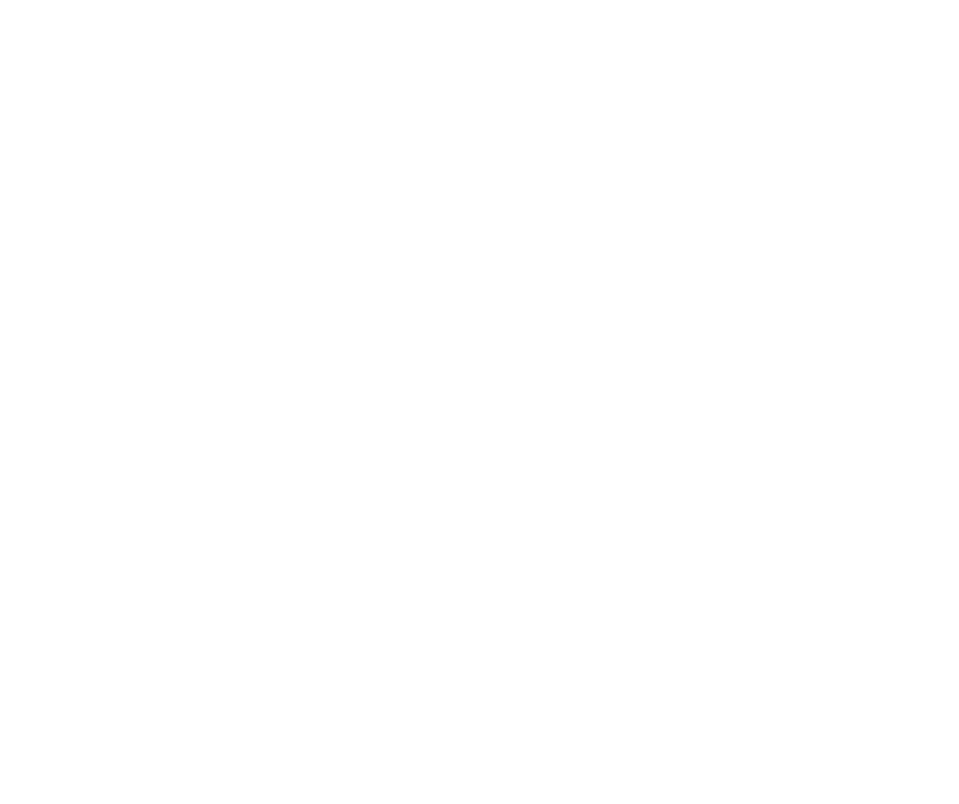
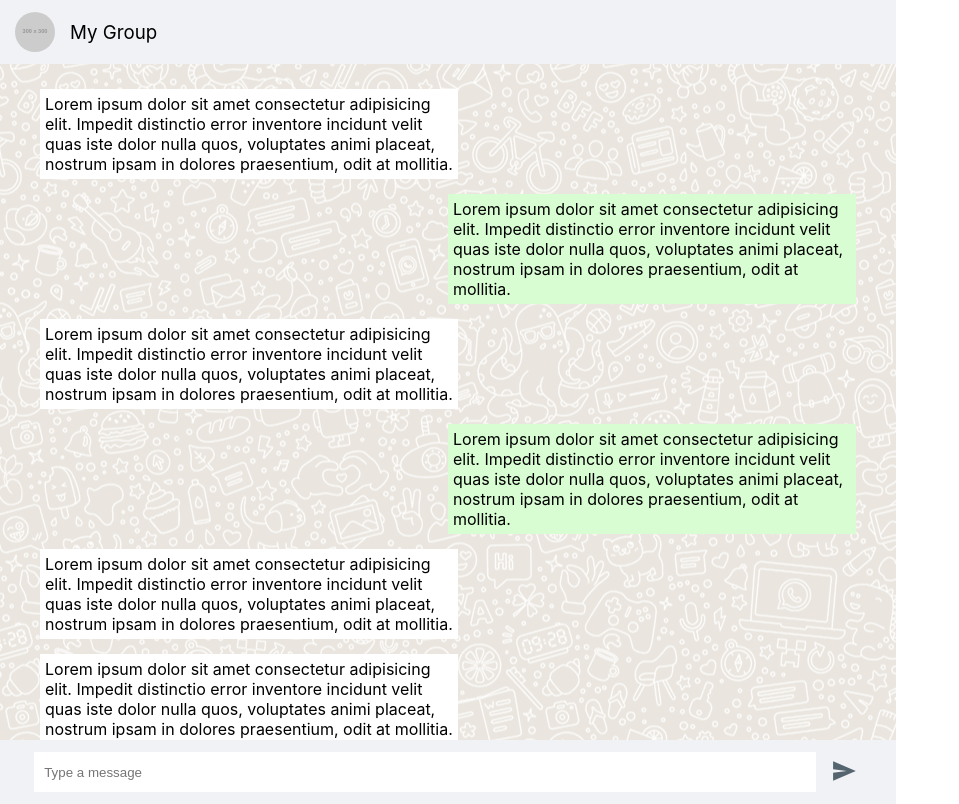
Before and after one commit to avinashnadkar/group-chat-web-app, a React (Create React App) app: page / in a window 1280 px wide. Shown: the whole page, without its empty margins (0-959 px from the left). Built offline with nearby package versions, Linux system fonts and the light colour scheme.

Commit message:
created chat window layout with basic styling

```diff
--- a/src/App.js
+++ b/src/App.js
@@ -1,7 +1,9 @@
+import Chat from "./Pages/Chat/Chat";
+
 function App() {
   return (
     <div className="App">
-
+       <Chat/>
     </div>
   );
 }
--- /dev/null
+++ b/src/Pages/Chat/Chat.jsx
@@ -0,0 +1,11 @@
+import ChatWindow from "./ChatComponents/ChatWindow";
+
+const Chat = () => {
+    return(
+        <div>
+           <ChatWindow groupName={"My Group"} groupProfilePic={"https://via.placeholder.com/300"}/>
+        </div>
+    )
+}
+
+export default Chat;
--- /dev/null
+++ b/src/Pages/Chat/ChatComponents/ChatComponent.module.css
@@ -0,0 +1,81 @@
+.ChatWindow{
+    height: 100vh;
+    width: 70%;
+    background-image: url('../../../Assets/bg-chat-tile-dark_a4be512e7195b6b733d9110b408f075d.png');
+    background-position: center;
+    background-attachment: fixed;
+    background-color: #eae6df;
+}
+
+.ChatWindow h3{
+    padding: 0;
+    margin: 0;
+    font-weight: 400;
+    margin-left: 15px;
+}
+
+.ChatWindow .header{
+    background-color: #f0f2f5;
+    height: 8vh;
+    display: flex;
+    align-items: center;
+}
+
+.chatProfilePic{
+    width: 40px;
+    height: 40px;
+    border-radius: 50%;
+    margin-left: 15px;
+}
+
+.chats{
+   height: 82vh;
+   padding: 10px 40px;
+   overflow-y: scroll;
+}
+
+.receivedMessages{
+    background-color: #fff;
+    padding: 5px;
+    width: fit-content;
+    max-width: 50%;
+    margin-top: 15px;
+}
+
+.sendMessages{
+    background-color: #d9fdd3;
+    padding: 5px;
+    max-width: 50%;
+    width: fit-content;
+    margin-left: 50%;
+    margin-top: 15px;
+}
+
+.sendMsg{
+    background-color: #f0f2f5;
+    height: 8vh;
+    display: flex;
+    align-items: center;
+    justify-content: center;
+}
+
+.inputBox{
+   height: 40px;
+   width: 85%;
+   border: none;
+   padding: 0px 10px;
+   outline: none;
+}
+
+.sendMsgBtn{
+    height: 40px;
+    background-color:transparent;
+    margin-left: 10px;
+    border: none;
+    cursor: pointer;
+}
+
+.sendBtnIcon{
+    height: 30px;
+    color: #54656f;
+}
--- /dev/null
+++ b/src/Pages/Chat/ChatComponents/ChatWindow.jsx
@@ -0,0 +1,92 @@
+import styles from "./ChatComponent.module.css";
+import ReceivedMsg from "./ReceivedMsg";
+import SendMsg from "./SendMsg";
+
+const ChatWindow = (props) => {
+
+    let dummyChats = [
+      {
+        senderName : 'notAdmin',
+        time : '4.55pm',
+        msg : 'Lorem ipsum dolor sit amet consectetur adipisicing elit. Impedit distinctio error inventore incidunt velit quas iste dolor nulla quos, voluptates animi placeat, nostrum ipsam in dolores praesentium, odit at mollitia.'
+      },
+      {
+        senderName : 'admin',
+        time : '4.55pm',
+        msg : 'Lorem ipsum dolor sit amet consectetur adipisicing elit. Impedit distinctio error inventore incidunt velit quas iste dolor nulla quos, voluptates animi placeat, nostrum ipsam in dolores praesentium, odit at mollitia.'
+      },
+      {
+        senderName : 'notAdmin',
+        time : '4.55pm',
+        msg : 'Lorem ipsum dolor sit amet consectetur adipisicing elit. Impedit distinctio error inventore incidunt velit quas iste dolor nulla quos, voluptates animi placeat, nostrum ipsam in dolores praesentium, odit at mollitia.'
+      },
+      {
+        senderName : 'admin',
+        time : '4.55pm',
+        msg : 'Lorem ipsum dolor sit amet consectetur adipisicing elit. Impedit distinctio error inventore incidunt velit quas iste dolor nulla quos, voluptates animi placeat, nostrum ipsam in dolores praesentium, odit at mollitia.'
+      },
+      {
+        senderName : 'notAdmin',
+        time : '4.55pm',
+        msg : 'Lorem ipsum dolor sit amet consectetur adipisicing elit. Impedit distinctio error inventore incidunt velit quas iste dolor nulla quos, voluptates animi placeat, nostrum ipsam in dolores praesentium, odit at mollitia.'
+      },
+      {
+        senderName : 'notAdmin',
+        time : '4.55pm',
+        msg : 'Lorem ipsum dolor sit amet consectetur adipisicing elit. Impedit distinctio error inventore incidunt velit quas iste dolor nulla quos, voluptates animi placeat, nostrum ipsam in dolores praesentium, odit at mollitia.'
+      },
+      {
+        senderName : 'admin',
+        time : '4.55pm',
+        msg : 'yes'
+      },
+      {
+        senderName : 'admin',
+        time : '4.55pm',
+        msg : 'Lorem ipsum dolor sit amet consectetur adipisicing elit. Impedit distinctio error inventore incidunt velit quas iste dolor nulla quos, voluptates animi placeat, nostrum ipsam in dolores praesentium, odit at mollitia.'
+      },
+      {
+        senderName : 'admin',
+        time : '4.55pm',
+        msg : 'Lorem ipsum dolor sit amet consectetur adipisicing elit. Impedit distinctio error inventore incidunt velit quas iste dolor nulla quos, voluptates animi placeat, nostrum ipsam in dolores praesentium, odit at mollitia.'
+      },
+      {
+        senderName : 'admin',
+        time : '4.55pm',
+        msg : 'Lorem ipsum dolor sit amet consectetur adipisicing elit. Impedit distinctio error inventore incidunt velit quas iste dolor nulla quos, voluptates animi placeat, nostrum ipsam in dolores praesentium, odit at mollitia.'
+      }
+    ]
+
+    return(
+        <div className={styles.ChatWindow}>
+
+           <div className={styles.header}>
+            <img src={props.groupProfilePic} alt="" className={styles.chatProfilePic}/>
+            <h3>{props.groupName}</h3>
+           </div>
+
+           <div className={styles.chats}>
+              {
+                dummyChats.map((chat)=>{
+                  if(chat.senderName === 'admin'){
+                    return <SendMsg content={chat.msg}/>
+                  }else{
+                    return <ReceivedMsg content={chat.msg}/>
+                  }
+                })
+              }
+           </div>
+
+           <div className={styles.sendMsg}>
+              <div className={styles.emojiAndAttachment}></div>
+              <input className={styles.inputBox} type='text' placeholder="Type a message" value={props.message} onChange={props.handleChange}/>
+              <button className={styles.sendMsgBtn}>
+                <svg viewBox="0 0 24 24" width="24" height="24" className={styles.sendBtnIcon}><path fill="currentColor" d="M1.101 21.757 23.8 12.028 1.101 2.3l.011 7.912 13.623 1.816-13.623 1.817-.011 7.912z"></path></svg>
+              </button>
+           </div>
+
+        </div>
+    )
+}
+
+export default ChatWindow;
--- /dev/null
+++ b/src/Pages/Chat/ChatComponents/ReceivedMsg.jsx
@@ -0,0 +1,11 @@
+import styles from "./ChatComponent.module.css";
+
+const ReceivedMsg = ({content}) => {
+    return(
+       <div className={styles.receivedMessages}>
+            {content}
+       </div>
+    )
+}
+
+export default ReceivedMsg;
--- /dev/null
+++ b/src/Pages/Chat/ChatComponents/SendMsg.jsx
@@ -0,0 +1,11 @@
+import styles from "./ChatComponent.module.css";
+
+const SendMsg = ({content}) => {
+    return(
+        <div className={styles.sendMessages}>
+            {content}
+        </div>
+    )
+}
+
+export default SendMsg;
```
Also changed, not shown: src/Assets/bg-chat-tile-dark_a4be512e7195b6b733d9110b408f075d.png (added), src/Pages/Chat/Chat.module.css (added).
